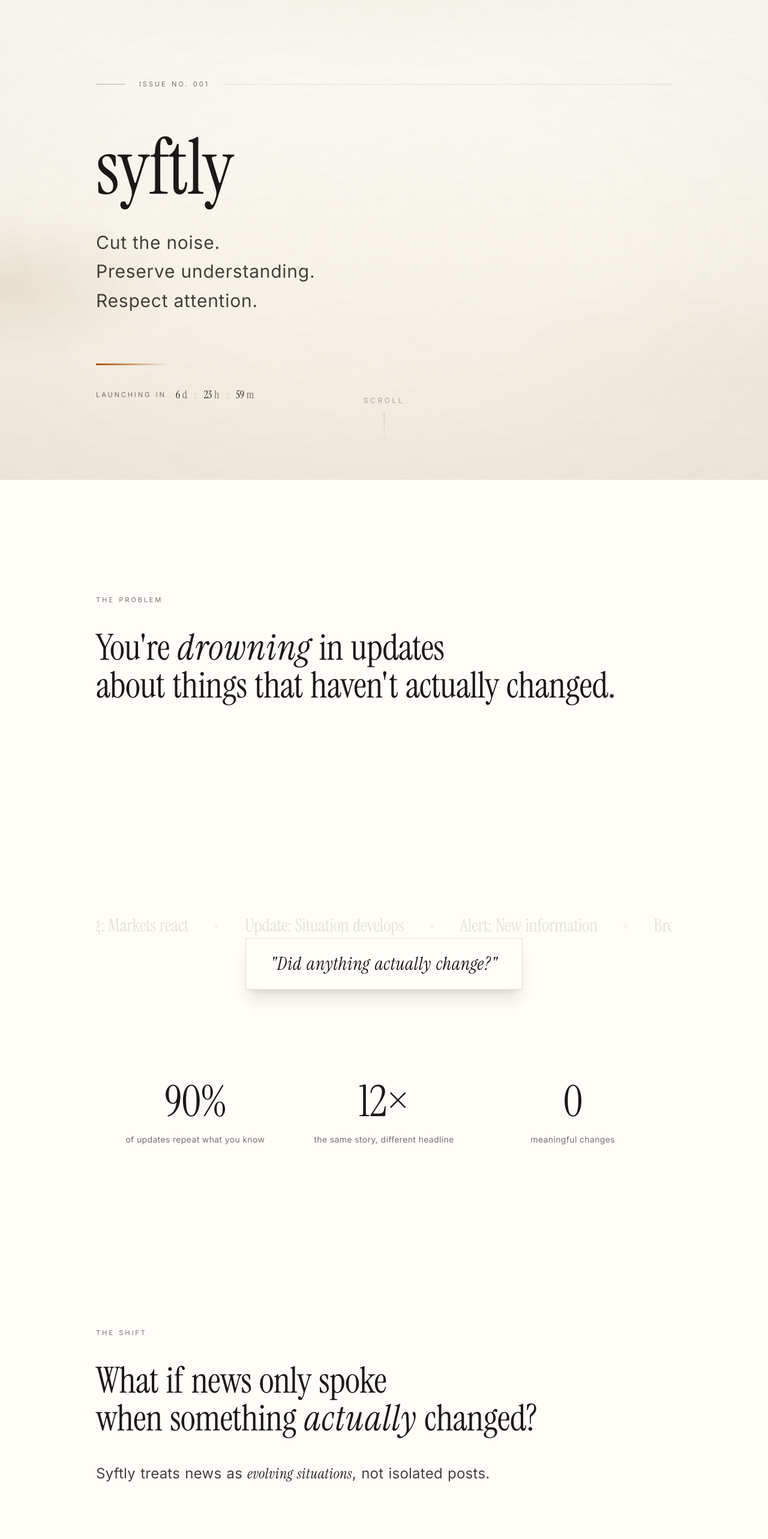
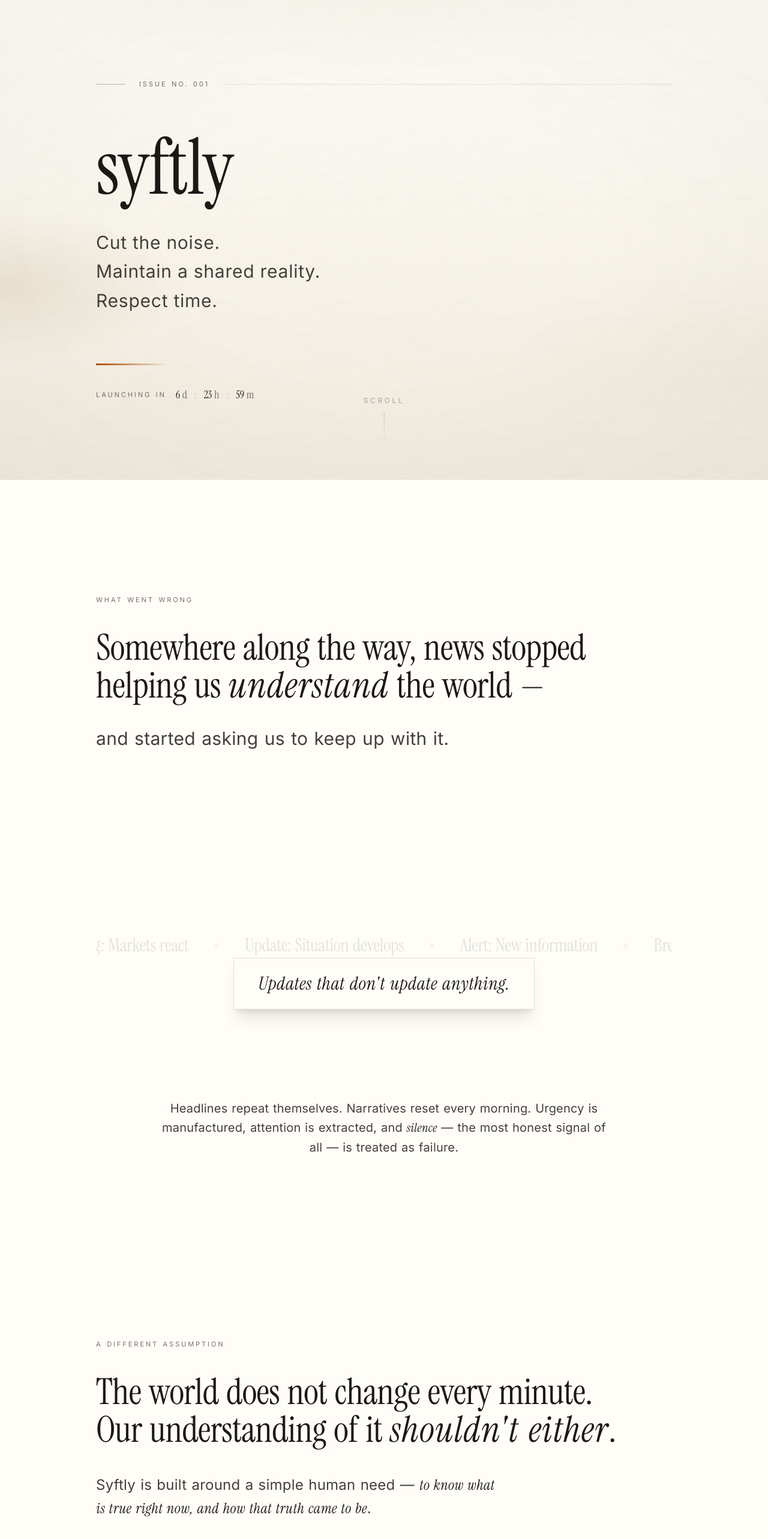
Before and after one commit to vedpawar2254/syftly.ai, a React (Vite) app in the folder frontend/: page / in a window 1280 px wide. Shown: the top 2566 px of the page at 60% size. Built offline with nearby package versions, Linux system fonts and the light colour scheme.

Commit message:
landing updates

```diff
--- a/frontend/src/pages/Landing.jsx
+++ b/frontend/src/pages/Landing.jsx
@@ -299,9 +299,10 @@ function ChaosToClarity({ progress }) {
                         transform: `scale(${0.9 + chaosOpacity * 0.1})`,
                     }}
                 >
-                    <div className="text-label mb-4 text-center">12  sources  •  Same  story</div>
+                    <div className="text-label mb-4 text-center">12  articles  •  Same  event</div>
                     <p className="font-editorial text-2xl md:text-3xl text-center leading-snug">
-                        What  actually  changed?
+                        Articles  are  not  endpoints.<br />
+                        They  are  <span className="font-editorial-italic">inputs</span>.
                     </p>
                 </div>
             </div>
@@ -325,11 +326,11 @@ function ChaosToClarity({ progress }) {
                                 filter: `blur(${(1 - timelineProgress) * 8}px)`,
                             }}
                         >
-                            <div className="text-label mb-6">With  Syftly</div>
+                            <div className="text-label mb-6">A  Living  Picture</div>
                             <h2 className="font-editorial text-4xl md:text-5xl lg:text-6xl leading-[1.05] mb-6">
-                                One  story.<br />
-                                <span className="font-editorial-italic">Four</span>  changes.<br />
-                                Complete  clarity.
+                                How  it  began.<br />
+                                How  it  <span className="font-editorial-italic">evolved</span>.<br />
+                                What  remains  uncertain.
                             </h2>
 
                             {/* Understanding box */}
@@ -340,8 +341,8 @@ function ChaosToClarity({ progress }) {
                                 <div className="text-label mb-2">Current  Understanding</div>
                                 <p className="font-editorial text-lg leading-snug">
                                     {activeItems >= 3
-                                        ? "Election  disputed.  Irregularities  confirmed  by  AP."
-                                        : "Building  understanding..."}
+                                        ? "Election  disputed.  Irregularities  now  confirmed."
+                                        : "Weighing  evidence..."}
                                 </p>
                             </div>
                         </div>
@@ -386,11 +387,10 @@ function ChaosToClarity({ progress }) {
                                         >
                                             {/* Node - centered on same axis as track using transform */}
                                             <div
-                                                className={`absolute top-0 w-6 h-6 rounded-full border-2 transition-all duration-700 ${
-                                                    isActive
-                                                        ? 'bg-[var(--color-ink)] border-[var(--color-ink)]'
-                                                        : 'bg-[var(--color-paper)] border-[var(--color-paper-darker)]'
-                                                }`}
+                                                className={`absolute top-0 w-6 h-6 rounded-full border-2 transition-all duration-700 ${isActive
+                                                    ? 'bg-[var(--color-ink)] border-[var(--color-ink)]'
+                                                    : 'bg-[var(--color-paper)] border-[var(--color-paper-darker)]'
+                                                    }`}
                                                 style={{ left: '12px', transform: 'translateX(-50%)' }}
                                             >
                                                 {isActive && (
@@ -437,21 +437,21 @@ function PrinciplesSection({ isVisible }) {
     const principles = [
         {
             number: '01',
-            title: 'Situations,  not  articles',
-            highlight: 'Situations',
-            desc: 'The world unfolds in evolving stories. We track the story itself — not the endless posts about it.',
+            title: 'Evidence,  not  stream',
+            highlight: 'Evidence',
+            desc: 'Instead of treating news as a stream, syftly treats it as evidence. Each new piece of information is weighed against what is already known.',
         },
         {
             number: '02',
-            title: 'Changes,  not  updates',
-            highlight: 'Changes',
-            desc: 'If nothing meaningful shifted, you hear nothing. Silence is a feature, not a bug.',
+            title: 'Continuity,  not  chaos',
+            highlight: 'Continuity',
+            desc: 'Yesterday still matters today. Understanding is cumulative. We restore something quietly lost — the sense that knowledge builds.',
         },
         {
             number: '03',
-            title: 'Understanding,  not  volume',
-            highlight: 'Understanding',
-            desc: 'Reading less is the goal. Being correctly informed is what matters.',
+            title: 'Comprehension,  not  reaction',
+            highlight: 'Comprehension',
+            desc: 'In a world optimized for reaction, syftly is optimized for comprehension. Not faster news. Not louder news. Just clearer.',
         },
     ];
 
@@ -571,11 +571,13 @@ function Landing() {
                             <AnimatedWord delay={580} isVisible={heroVisible}>the</AnimatedWord>{'  '}
                             <AnimatedWord delay={660} isVisible={heroVisible}>noise.</AnimatedWord>{'  '}
                             <br className="hidden md:block" />
-                            <AnimatedWord delay={820} isVisible={heroVisible}>Preserve</AnimatedWord>{'  '}
-                            <AnimatedWord delay={900} isVisible={heroVisible}>understanding.</AnimatedWord>{'  '}
+                            <AnimatedWord delay={820} isVisible={heroVisible}>Maintain</AnimatedWord>{'  '}
+                            <AnimatedWord delay={900} isVisible={heroVisible}>a</AnimatedWord>{'  '}
+                            <AnimatedWord delay={950} isVisible={heroVisible}>shared</AnimatedWord>{'  '}
+                            <AnimatedWord delay={1000} isVisible={heroVisible}>reality.</AnimatedWord>{'  '}
                             <br className="hidden md:block" />
-                            <AnimatedWord delay={1060} isVisible={heroVisible}>Respect</AnimatedWord>{'  '}
-                            <AnimatedWord delay={1140} isVisible={heroVisible}>attention.</AnimatedWord>
+                            <AnimatedWord delay={1160} isVisible={heroVisible}>Respect</AnimatedWord>{'  '}
+                            <AnimatedWord delay={1240} isVisible={heroVisible}>time.</AnimatedWord>
                         </p>
                     </div>
 
@@ -617,19 +619,28 @@ function Landing() {
                             transform: problemVisible ? 'translateX(0)' : 'translateX(-30px)',
                         }}
                     >
-                        The  Problem
+                        What  Went  Wrong
                     </div>
 
                     <h2
-                        className="font-editorial text-4xl md:text-5xl lg:text-6xl leading-[1.1] mb-12 transition-all duration-1000"
+                        className="font-editorial text-4xl md:text-5xl lg:text-6xl leading-[1.1] mb-8 transition-all duration-1000"
                         style={{
                             opacity: problemVisible ? 1 : 0,
                             transform: problemVisible ? 'translateY(0)' : 'translateY(40px)',
                         }}
                     >
-                        You're  <span className="font-editorial-italic">drowning</span>  in  updates<br />
-                        about  things  that  haven't  actually  changed.
+                        Somewhere  along  the  way,  news  stopped  helping  us  <span className="font-editorial-italic">understand</span>  the  world —
                     </h2>
+
+                    <p
+                        className="text-2xl md:text-3xl text-[var(--color-ink-light)] leading-relaxed text-spaced transition-all duration-1000 delay-300"
+                        style={{
+                            opacity: problemVisible ? 1 : 0,
+                            transform: problemVisible ? 'translateY(0)' : 'translateY(30px)',
+                        }}
+                    >
+                        and  started  asking  us  to  keep  up  with  it.
+                    </p>
                 </div>
             </section>
 
@@ -666,34 +677,23 @@ function Landing() {
                     >
                         <div className="bg-[var(--color-paper)] px-10 py-6 shadow-xl border border-[var(--color-paper-darker)] hover-scale">
                             <p className="font-editorial-italic text-xl md:text-2xl lg:text-3xl text-[var(--color-ink)]">
-                                "Did  anything  actually  change?"
+                                Updates  that  don't  update  anything.
                             </p>
                         </div>
                     </div>
                 </div>
 
-                {/* Stats */}
+                {/* Philosophy text */}
                 <div
-                    className="grid grid-cols-3 gap-6 md:gap-12 mt-20 md:mt-28 max-w-4xl mx-auto text-center transition-all duration-1000 delay-800"
+                    className="max-w-3xl mx-auto mt-20 md:mt-28 transition-all duration-1000 delay-800"
                     style={{
                         opacity: noiseVisible ? 1 : 0,
                         transform: noiseVisible ? 'translateY(0)' : 'translateY(50px)',
                     }}
                 >
-                    {[
-                        { value: '90%', label: 'of  updates  repeat  what  you  know' },
-                        { value: '12×', label: 'the  same  story,  different  headline' },
-                        { value: '0', label: 'meaningful  changes' },
-                    ].map((stat, i) => (
-                        <div key={i} className="group cursor-default">
-                            <div className="font-editorial text-5xl md:text-6xl lg:text-7xl mb-4 group-hover:text-[var(--color-accent)] transition-colors duration-300">
-                                {stat.value}
-                            </div>
-                            <div className="text-xs md:text-sm text-[var(--color-ink-muted)] tracking-wide">
-                                {stat.label}
-                            </div>
-                        </div>
-                    ))}
+                    <p className="text-lg md:text-xl text-[var(--color-ink-light)] leading-relaxed text-spaced text-center">
+                        Headlines  repeat  themselves.  Narratives  reset  every  morning.  Urgency  is  manufactured,  attention  is  extracted,  and  <span className="font-editorial-italic text-[var(--color-ink)]">silence</span> — the  most  honest  signal  of  all — is  treated  as  failure.
+                    </p>
                 </div>
             </section>
 
@@ -707,7 +707,7 @@ function Landing() {
                             transform: shiftVisible ? 'translateX(0)' : 'translateX(-30px)',
                         }}
                     >
-                        The  Shift
+                        A  Different  Assumption
                     </div>
 
                     <h2
@@ -717,8 +717,8 @@ function Landing() {
                             transform: shiftVisible ? 'translateY(0)' : 'translateY(40px)',
                         }}
                     >
-                        What  if  news  only  spoke<br />
-                        when  something  <span className="font-editorial-italic">actually</span>  changed?
+                        The  world  does  not  change  every  minute.<br />
+                        Our  understanding  of  it  <span className="font-editorial-italic">shouldn't  either</span>.
                     </h2>
 
                     <p
@@ -728,8 +728,7 @@ function Landing() {
                             transform: shiftVisible ? 'translateY(0)' : 'translateY(30px)',
                         }}
                     >
-                        Syftly  treats  news  as  <span className="font-editorial-italic text-[var(--color-ink)]">evolving  situations</span>,
-                        not  isolated  posts.
+                        Syftly  is  built  around  a  simple  human  need — <span className="font-editorial-italic text-[var(--color-ink)]">to  know  what  is  true  right  now,  and  how  that  truth  came  to  be</span>.
                     </p>
                 </div>
             </section>
@@ -755,7 +754,7 @@ function Landing() {
                             transform: principlesVisible ? 'translateX(0)' : 'translateX(-30px)',
                         }}
                     >
-                        Our  Principles
+                        How  It  Works
                     </div>
 
                     <PrinciplesSection isVisible={principlesVisible} />
@@ -786,7 +785,7 @@ function Landing() {
                             transform: compareVisible ? 'translateY(0)' : 'translateY(40px)',
                         }}
                     >
-                        News  that  <span className="font-editorial-italic">respects</span>  your  time.
+                        This  is  not  about  reading  <span className="font-editorial-italic">less</span>.
                     </h2>
 
                     <p
@@ -796,7 +795,7 @@ function Landing() {
                             transform: compareVisible ? 'translateY(0)' : 'translateY(30px)',
                         }}
                     >
-                        The  old  way  exhausts  you.  The  new  way  enlightens  you.
+                        It's  about  thinking  better.
                     </p>
 
                     <div
@@ -820,10 +819,10 @@ function Landing() {
 
                             <ul className="space-y-7 text-[var(--color-ink-light)] text-spaced">
                                 {[
-                                    { text: '47  notifications  about  the  same  story', sub: 'Endless  noise' },
-                                    { text: 'No  idea  what  actually  changed', sub: 'Zero  clarity' },
-                                    { text: 'Constantly  catching  up,  never  caught  up', sub: 'Exhausting  cycle' },
-                                    { text: 'Reading  10  articles  to  learn  one  thing', sub: 'Wasted  time' },
+                                    { text: 'Urgency  manufactured,  attention  extracted', sub: 'The  business  model' },
+                                    { text: 'Narratives  reset  every  morning', sub: 'No  continuity' },
+                                    { text: 'Knowing  everything,  understanding  nothing', sub: 'Information  without  insight' },
+                                    { text: 'Silence  treated  as  failure', sub: 'Always  on' },
                                 ].map((item, i) => (
                                     <li key={i} className="group">
                                         <div className="flex items-start gap-4">
@@ -840,7 +839,7 @@ function Landing() {
                             {/* Frustration indicator */}
                             <div className="mt-10 pt-6 border-t border-[var(--color-paper-darker)]">
                                 <div className="text-xs uppercase tracking-widest text-[var(--color-ink-muted)] mb-2">Result</div>
-                                <div className="font-editorial-italic text-lg text-[var(--color-ink-muted)]">"I  can't  keep  up."</div>
+                                <div className="font-editorial-italic text-lg text-[var(--color-ink-muted)]">"Informed  yet  overwhelmed."</div>
                             </div>
                         </div>
 
@@ -858,10 +857,10 @@ function Landing() {
 
                             <ul className="space-y-7 text-spaced">
                                 {[
-                                    { text: 'One  update  when  something  actually  matters', sub: 'Signal  only' },
-                                    { text: 'Clear  understanding  of  what  shifted', sub: 'Instant  clarity' },
-                                    { text: 'Silence  when  nothing  changed', sub: 'Peaceful  inbox' },
-                                    { text: 'Ask  questions,  get  answers  with  sources', sub: 'True  understanding' },
+                                    { text: 'Speaks  only  when  something  meaningfully  changes', sub: 'Signal  over  noise' },
+                                    { text: 'Understanding  is  cumulative', sub: 'Yesterday  still  matters' },
+                                    { text: 'A  living  picture  of  the  world', sub: 'Not  a  feed' },
+                                    { text: 'Silence  can  mean  stability,  not  ignorance', sub: 'Peace  of  mind' },
                                 ].map((item, i) => (
                                     <li key={i} className="group">
                                         <div className="flex items-start gap-4">
@@ -878,7 +877,7 @@ function Landing() {
                             {/* Relief indicator */}
                             <div className="mt-10 pt-6 border-t border-[var(--color-paper-darker)]">
                                 <div className="text-xs uppercase tracking-widest text-[var(--color-ink-muted)] mb-2">Result</div>
-                                <div className="font-editorial-italic text-lg text-[var(--color-ink)]">"I  actually  understand."</div>
+                                <div className="font-editorial-italic text-lg text-[var(--color-ink)]">"A  clearer  understanding  of  the  world  we  share."</div>
                             </div>
                         </div>
                     </div>
@@ -910,8 +909,9 @@ function Landing() {
                             transform: closingVisible ? 'translateY(0)' : 'translateY(40px)',
                         }}
                     >
-                        The  <span className="font-editorial-italic">quieter</span>  way<br />
-                        to  stay  informed.
+                        Not  faster  news.<br />
+                        Not  louder  news.<br />
+                        Just  <span className="font-editorial-italic">clearer</span>.
                     </h2>
 
                     {/* Subtext */}
@@ -922,7 +922,7 @@ function Landing() {
                             transform: closingVisible ? 'translateY(0)' : 'translateY(30px)',
                         }}
                     >
-                        Less  reading.  More  understanding.  No  anxiety.
+                        A  clearer  understanding  of  the  world  we  share.
                     </p>
 
                     {/* Countdown block */}
@@ -956,7 +956,7 @@ function Landing() {
 
                         {/* Promise */}
                         <p className="font-editorial-italic text-lg text-[var(--color-ink-light)]">
-                            "Finally,  news  that  knows  when  to  be  quiet."
+                            Optimized  for  comprehension.
                         </p>
                     </div>
 
@@ -984,42 +984,41 @@ function Landing() {
                         <div>
                             <div className="font-editorial text-3xl mb-4 underline-draw inline-block">syftly</div>
                             <p className="text-[var(--color-ink-light)] text-spaced leading-relaxed mb-6">
-                                News  intelligence  that  respects  your  attention.  We  track  situations,  not  headlines.
+                                News intelligence Platform
                             </p>
-                            {/* <div className="text-label">Est.  2025</div> */}
                         </div>
 
-                        {/* Philosophy column */}
+                        {/* What you see column */}
                         <div>
-                            <div className="text-label mb-6">Our  Philosophy</div>
+                            <div className="text-label mb-6">What  You  See</div>
                             <ul className="space-y-3 text-[var(--color-ink-light)] text-spaced">
                                 <li className="flex items-center gap-3">
                                     <span className="w-1 h-1 rounded-full bg-[var(--color-ink-muted)]" />
-                                    Silence  is  a  feature
+                                    How  a  situation  began
                                 </li>
                                 <li className="flex items-center gap-3">
                                     <span className="w-1 h-1 rounded-full bg-[var(--color-ink-muted)]" />
-                                    Understanding  over  volume
+                                    How  it  evolved
                                 </li>
                                 <li className="flex items-center gap-3">
                                     <span className="w-1 h-1 rounded-full bg-[var(--color-ink-muted)]" />
-                                    Situations,  not  articles
+                                    What  changed
                                 </li>
                                 <li className="flex items-center gap-3">
                                     <span className="w-1 h-1 rounded-full bg-[var(--color-ink-muted)]" />
-                                    Changes,  not  updates
+                                    What  remains  uncertain
                                 </li>
                             </ul>
                         </div>
 
                         {/* Quote column */}
                         <div className="paper-layer p-6 md:p-8">
-                            <div className="text-label mb-4">Why  We  Built  This</div>
+                            <div className="text-label mb-4">The  Belief</div>
                             <blockquote className="font-editorial-italic text-lg leading-relaxed text-[var(--color-ink-light)] mb-4">
-                                "We  were  tired  of  being  informed  yet  overwhelmed.  Knowing  everything,  understanding  nothing."
+                                "For  most  of  history,  humans  learned  about  the  world  slowly.  Knowledge  accumulated.  Understanding  deepened."
                             </blockquote>
                             <div className="text-xs text-[var(--color-ink-muted)] uppercase tracking-widest">
-                                —  Ved
+                                We're  returning  to  that.
                             </div>
                         </div>
                     </div>
```
